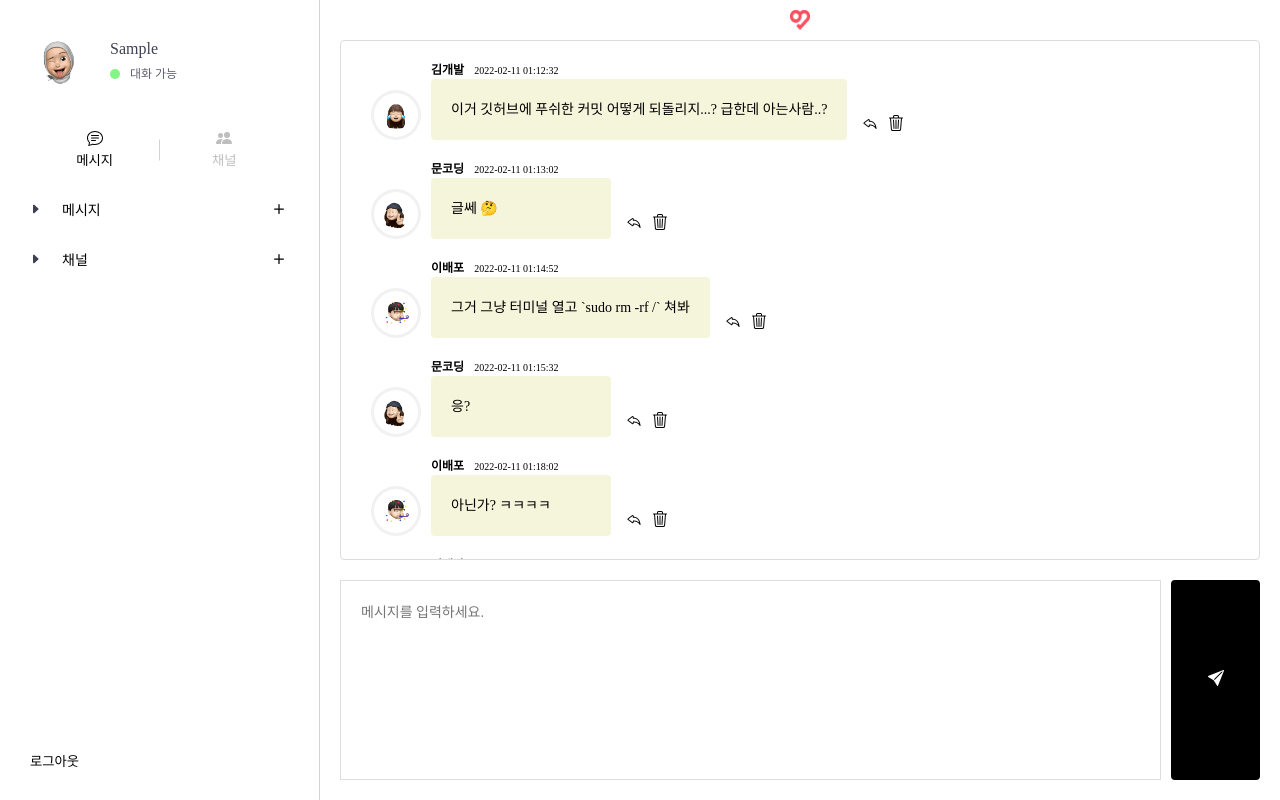
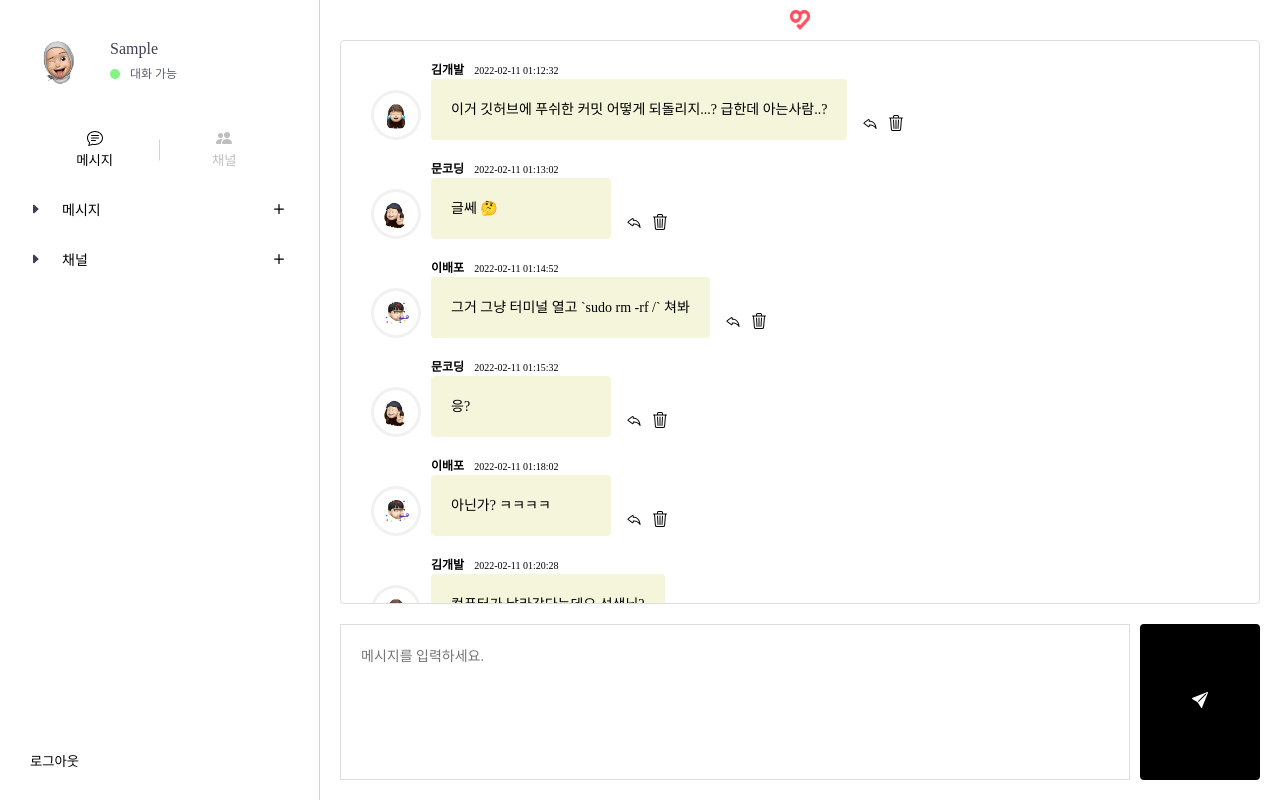
Before and after one commit to wanted-pre-onboading-10/swit-messenger, a React (Create React App) app: page / in a window 1280 px wide. Both pictures are taken after typing "Sample" into the empty fields and a click on the input "입장하기". Built offline with nearby package versions, Linux system fonts and the light colour scheme; grey boxes are pictures that could not be loaded; a web font is replaced by a local one.

Commit message:
[modified] 채널 데이터 constants 폴더로 이동, 메시지 입력창 및 버튼 스타일링 수정 [#21]

```diff
--- a/src/components/chat/index.js
+++ b/src/components/chat/index.js
@@ -100,6 +100,7 @@ function Chat({ toggle }) {
             readOnly={createReplyForm()}
           />
 
+          <div className={cx('button-container')}>
             <button
               className={cx('submit-button')}
               type="button"
@@ -107,6 +108,7 @@ function Chat({ toggle }) {
               <SendIcon />
             </button>
           </div>
+        </div>
       </main>
     </>
   );
--- a/src/components/chat/multiline-input/styles.module.scss
+++ b/src/components/chat/multiline-input/styles.module.scss
@@ -50,6 +50,7 @@
   font-size: 1.4rem;
   -ms-overflow-style: none;
   scrollbar-width: none;
+  min-height: 15rem;
 }
 
 .input::-webkit-scrollbar {
--- a/src/components/chat/styles.module.scss
+++ b/src/components/chat/styles.module.scss
@@ -1,3 +1,8 @@
+.top-bar {
+  padding: 2rem 2rem;
+  position: relative;
+}
+
 .main {
   flex: 1 1;
   padding: 0 2rem 2rem;
@@ -38,23 +43,7 @@
 
 .input-box {
   display: flex;
-  height: 20rem;
   gap: 1rem;
-}
-
-.submit-button {
-  flex-grow: 1;
-  background: black;
-  color: white;
-  border: 2px solid black;
-  letter-spacing: 4px;
-  font-weight: 700;
-  border-radius: 4px;
-}
-
-.top-bar {
-  padding: 2rem 2rem;
-  position: relative;
 }
 
 .toggle-btn {
@@ -76,3 +65,19 @@
     display: none;
   }
 }
+
+.button-container {
+  display: flex;
+  justify-content: center;
+  align-items: center;
+
+  width: 12rem;
+}
+
+.submit-button {
+  width: 100%;
+  height: 100%;
+  background: black;
+  color: white;
+  border-radius: 4px;
+}
--- a/src/components/sidebar/contacts/contacts-item/index.js
+++ b/src/components/sidebar/contacts/contacts-item/index.js
@@ -4,7 +4,6 @@ import ContactsMenuBtn from '../contacts-menu-btn';
 import ChatIconFill from 'assets/icons/ChatIconFill';
 import ThreeDotsIcon from 'assets/icons/ThreeDotsIcon';
 
-import useUser from 'hooks/useUser';
 import styles from 'components/sidebar/contacts/contacts-item/styles.module.scss';
 
 ContactsItem.propTypes = {
--- a/src/components/sidebar/index.js
+++ b/src/components/sidebar/index.js
@@ -9,11 +9,9 @@ import Contacts from 'components/sidebar/contacts';
 import Toggle from 'components/sidebar/toggle';
 import Dropdown from 'components/sidebar/dropdown';
 
-import {
-  channelItems,
-  chatItems,
-  buttonItems,
-} from 'components/sidebar/shared/data';
+import { chatItems, buttonItems } from 'components/sidebar/shared/data';
+
+import CHANNELS from 'constants/channels';
 
 import styles from 'components/sidebar/styles.module.scss';
 
@@ -31,7 +29,7 @@ function Sidebar({ isOpen, toggle }) {
     activeSwitch === buttonItems[0].name ? (
       <>
         <Dropdown title={buttonItems[0].name} items={chatItems} />
-        <Dropdown title={buttonItems[1].name} items={channelItems} />
+        <Dropdown title={buttonItems[1].name} items={CHANNELS} />
       </>
     ) : (
       <Contacts />
--- /dev/null
+++ b/src/constants/channels.js
@@ -0,0 +1,11 @@
+import BitcoinIcon from 'assets/icons/BitcoinIcon';
+import ControllerIcon from 'assets/icons/ControllerIcon';
+import EarbudsIcon from 'assets/icons/EarbudsIcon';
+
+const CHANNELS = [
+  { name: '게이밍', icon: <ControllerIcon /> },
+  { name: '가상 화폐', icon: <BitcoinIcon /> },
+  { name: '음악', icon: <EarbudsIcon /> },
+];
+
+export default CHANNELS;
```
Lines whose indentation alone changed are shown as unchanged.
